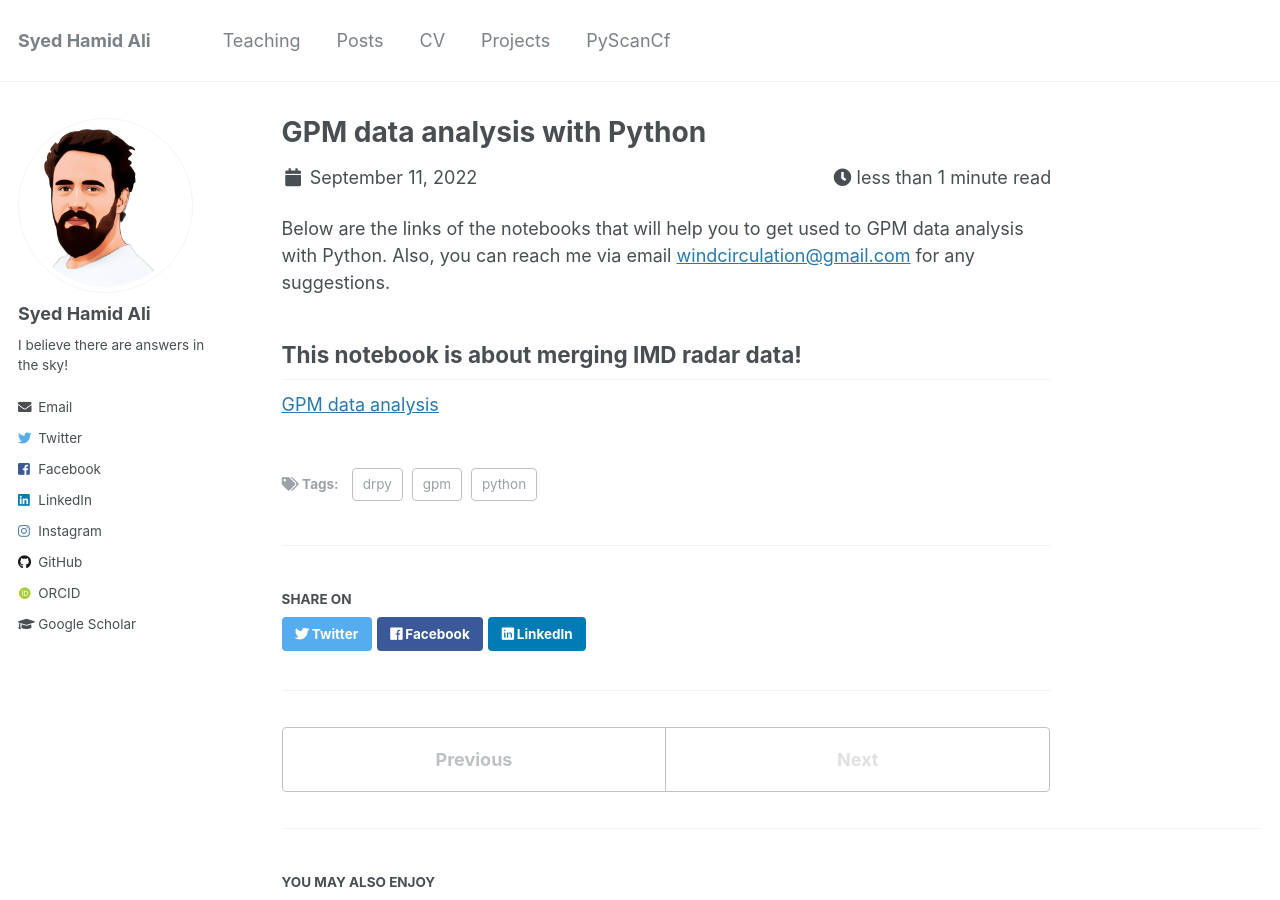
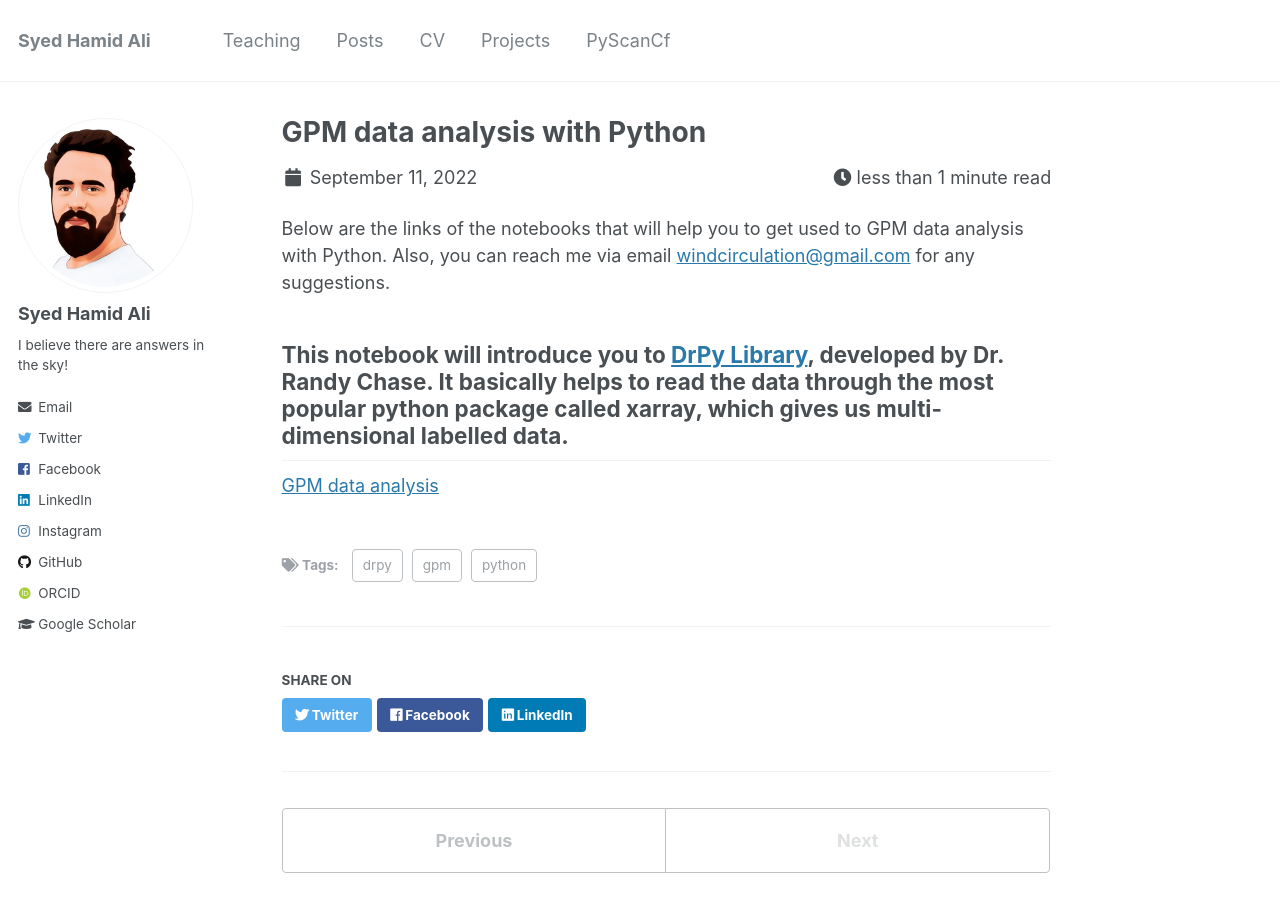
Before and after one commit to syedhamidali/syedhamidali.github.io, a Jekyll site: the page built from _posts/2022-09-11-gpm-data-analysis.md, in a window 1280 px wide and 900 px high. Built offline with Jekyll 4.4.1, drawn with Linux system fonts in a browser that asks for light colours; some web fonts are replaced.

Commit message:
update gpm post

```diff
--- a/_posts/2022-09-11-gpm-data-analysis.md
+++ b/_posts/2022-09-11-gpm-data-analysis.md
@@ -10,7 +10,7 @@ tags:
 
 Below are the links of the notebooks that will help you to get used to GPM data analysis with Python. Also, you can reach me via email <a href = "mailto: windcirculation@gmail.com">windcirculation@gmail.com</a> for any suggestions.
 
-This notebook is about merging IMD radar data!
+This notebook will introduce you to [DrPy Library](https://github.com/dopplerchase/DRpy){:target="_blank"}, developed by Dr. Randy Chase. It basically helps to read the data through the most popular python package called xarray, which gives us multi-dimensional labelled data.
 ------
 
 [GPM data analysis](https://syedha.com/gpmanalysis/gpm_drpy.html){:target="_blank"}
```
